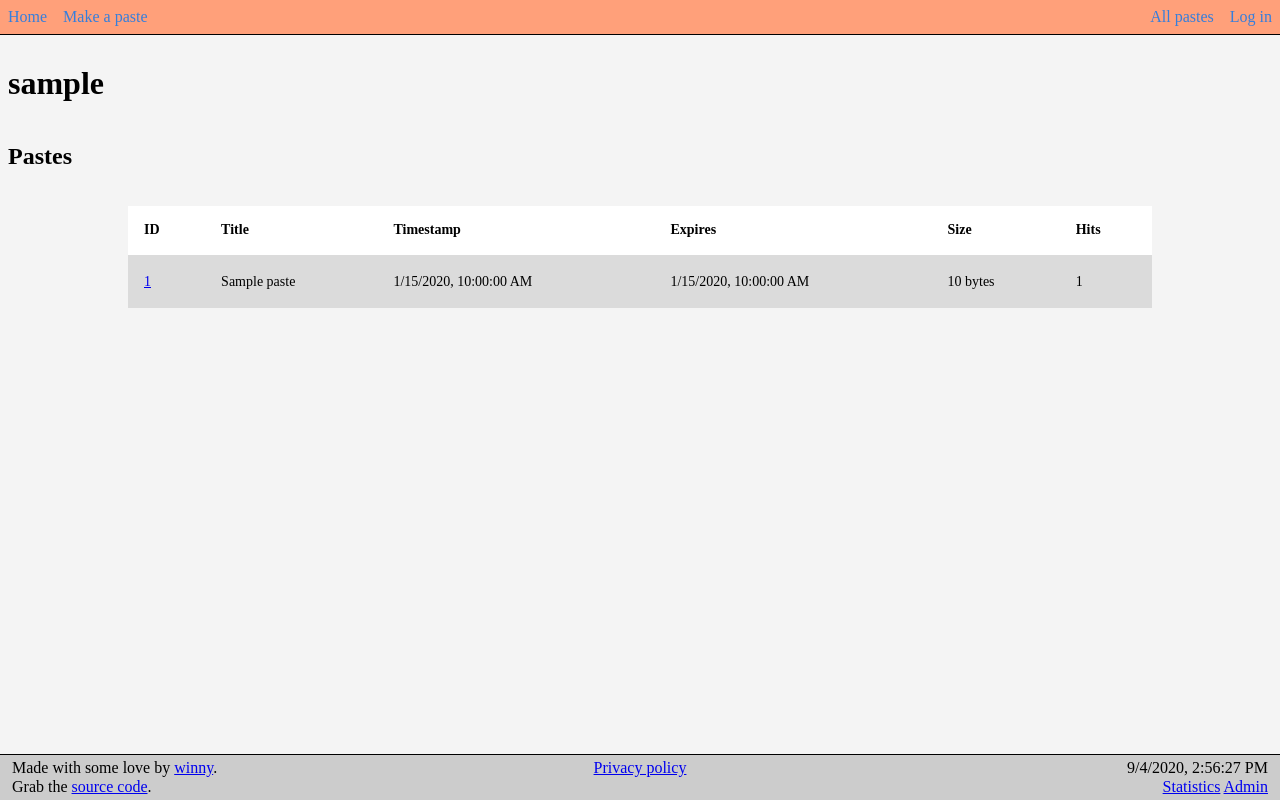
After one commit to winny-/sillypaste, a Django app: a page that uses web/templates/base.html in a window 1280 px wide. The commit adds this page. Run offline with Django 3.2, Linux system fonts and the light colour scheme; tables that the repository leaves empty hold one stand-in row (values such as "Sample post").

Commit message:
implement profiles, add link to the api explorer

```diff
--- a/web/templates/base.html
+++ b/web/templates/base.html
@@ -38,13 +38,7 @@
 
         {% if request.user.is_authenticated %}
         <div class="ma2 tr">
-          <a class="link blue tr" href="{% url 'my_pastes' %}">My Pastes</a>
-        </div>
-        {% endif %}
-
-        {% if request.user.is_authenticated %}
-        <div class="ma2 tr">
-          <a class="link blue tr" href="{% url 'password_change' %}">Change Password</a>
+          <a class="link blue tr" href="{% url 'profile' request.user.username %}">Profile</a>
         </div>
         {% endif %}
 
@@ -106,7 +100,10 @@
         <div>
           {% localtime %}
         </div>
-        <div>
+        <div class='dn-p'>
+          {% if request.user.is_authenticated %}
+          <a href="{% url 'api-root' %}">API Explorer</a>
+          {% endif %}
           <a href="{% url 'show_site_stats' %}">Statistics</a>
           <a href="{% url 'admin:index' %}">Admin</a>
         </div>
--- /dev/null
+++ b/web/templates/paste_list_snippet.html
@@ -0,0 +1,34 @@
+{% load localtime %}
+{% if pastes %}
+<!-- http://tachyons.io/components/tables/striped-dark/index.html -->
+<div class='ma3-ns'>
+  <div class='overflow-auto'>
+    <table class="f6 w-100 mw8 center" cellspacing="0">
+      <thead>
+        <tr class='stripe-dark'>
+          <th class="fw6 tl pa3 bg-white">ID</th>
+          <th class="fw6 tl pa3 bg-white">Title</th>
+          <th class="fw6 tl pa3 bg-white">Timestamp</th>
+          <th class="fw6 tl pa3 bg-white">Expires</th>
+          <th class="fw6 tl pa3 bg-white">Size</th>
+          <th class="fw6 tl pa3 bg-white">Hits</th>
+        </tr>
+      </thead>
+      <tbody class='lh-copy'>
+        {% for p in pastes %}
+        <tr class='stripe-dark'>
+          <td class='pa3'><a href="{% url "show_paste" p.id %}">{{ p.id }}</a></td>
+          <td class='pa3'>{{ p.title }}</td>
+          <td class='pa3'>{% localtime p.timestamp %}</td>
+          <td class='pa3'>{% if p.expiry %}{% localtime p.expiry %}{% else %}Never{% endif %}</td>
+          <td class='pa3'>{{ p.size|filesizeformat }}</td>
+          <td class='pa3'>{{ p.hits }}</td>
+        </tr>
+        {% endfor %}
+      </tbody>
+    </table>
+  </div>
+</div>
+{% else %}
+<p>No pastes.</p>
+{% endif %}
--- /dev/null
+++ b/web/templates/profile.html
@@ -0,0 +1,12 @@
+{% extends "base.html" %}
+{% block title %}{% if request.user == user %}My profile{% else %}{{user.username}}{% endif %}{% endblock %}
+{% block content %}
+<h1>{{user.username}}</h1>
+{% if request.user == user %}
+<ul>
+  <li><a class="link blue tr" href="{% url 'password_change' %}">Change Password</a></li>
+</ul>
+{% endif %}
+<h2>{% if request.user == user %}My {% endif %}Pastes</h2>
+{% include "paste_list_snippet.html" %}
+{% endblock %}
--- a/web/urls.py
+++ b/web/urls.py
@@ -31,6 +31,7 @@ urlpatterns = [
     path('all', views.ListPastes.as_view(), name='all_pastes'),
     path('<int:paste_id>/raw', views.show_raw, name='show_raw'),
     path('stats', views.show_site_stats, name='show_site_stats'),
+    path('profile/<username>', views.Profile.as_view(), name='profile'),
     path('my_pastes', views.ListMyPastes.as_view(), name='my_pastes'),
     path('privacy_policy', views.PrivacyPolicy.as_view(), name='privacy_policy'),
 ]
--- a/web/views.py
+++ b/web/views.py
@@ -16,6 +16,7 @@ from pygments import lexers, highlight
 from pygments.lexers.special import TextLexer
 from pygments.util import ClassNotFound
 from pygments.formatters import HtmlFormatter
+from django.contrib.auth.models import User
 
 from web.forms import PasteForm
 from core.models import Paste, ExpiryLog
@@ -127,9 +128,22 @@ class ListPastes(generic.ListView):
     template_name = 'paste_list.html'
 
 
-class ListMyPastes(LoginRequiredMixin, ListPastes):
+class Profile(ListPastes):
+    template_name = 'profile.html'
+    def get_context_data(self, **kwargs):
+        context = super().get_context_data(**kwargs)
+        context['user'] = self.user
+        return context
     def get_queryset(self):
-        return Paste.objects.filter(author=self.request.user).order_by('pk')
+        self.user = get_object_or_404(User, username=self.kwargs['username'])
+        return Paste.objects.filter(author__username=self.user)
+
+
+class ListMyPastes(LoginRequiredMixin, generic.RedirectView):
+    pattern_name = 'profile'
+    def get_redirect_url(self, *args, **kwargs):
+        kwargs['username'] = self.request.user.username
+        return super().get_redirect_url(*args, **kwargs)
 
 
 @require_GET
```
Also changed, not shown: web/templates/paste_list.html (+1 -34 lines), web/templates/show_paste.html (+9 -1 lines).
